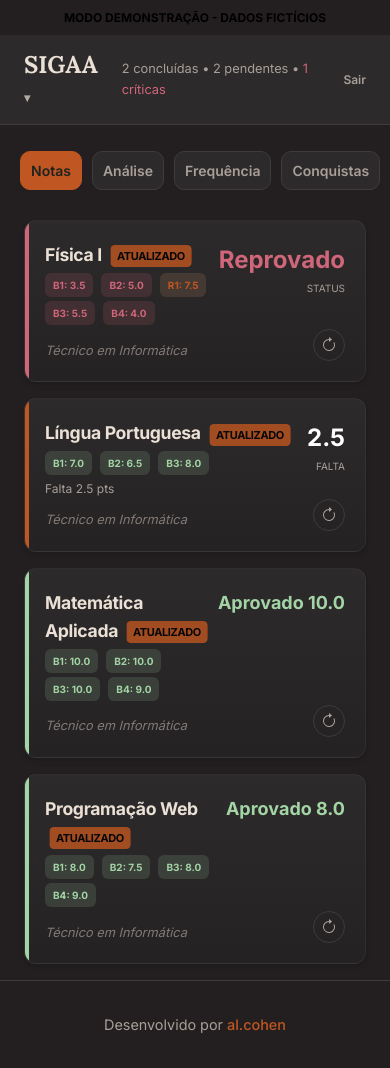
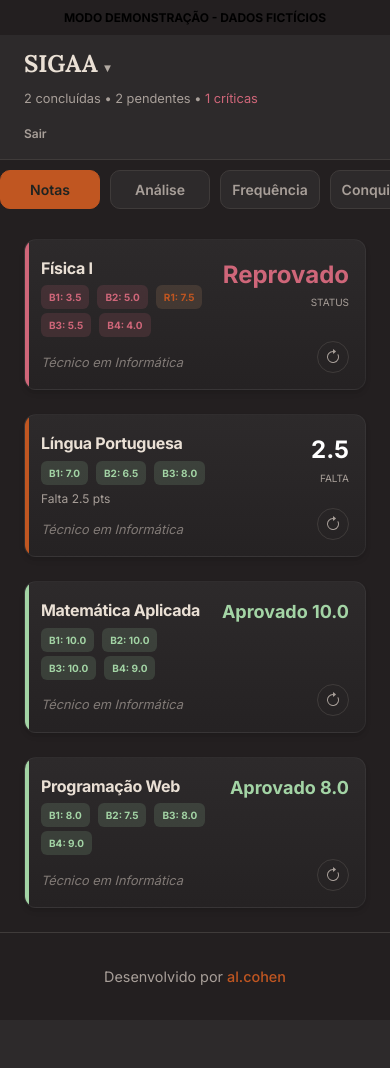
Before and after one commit to alc0hen/boletim_sigaa, a Flask app: page /demo in a window 390 px wide. After the commit the page ends 985 px from the top, so only its background shows below. Run offline with Flask 3, Linux system fonts and the light colour scheme.

Commit message:
otimização na busca de notas - atualização de layouts em conformidade com as novas logicas de busca. - Implementação de novas adaptações para dispositivos mobile

```diff
--- a/app/routes.py
+++ b/app/routes.py
@@ -522,7 +522,12 @@ def stream_grades():
                                 }
                                 output.append(json.dumps({"type": "course_data", "id": course_id, "data": result_data}) + "\n")
                             except Exception:
-                                pass
+                                empty_result = calculator.calculate([])
+                                fallback_data = {
+                                    "grades": [],
+                                    "status": empty_result.to_dict()
+                                }
+                                output.append(json.dumps({"type": "course_data", "id": course_id, "data": fallback_data}) + "\n")
 
                             # If supporter, fetch frequency
                             if is_supporter:
--- a/app/sigaa_api/session.py
+++ b/app/sigaa_api/session.py
@@ -20,7 +20,7 @@ class SigaaSession:
 
     async def _get_session(self):
         if self._session is None:
-            cookie_jar = aiohttp.CookieJar(unsafe=True)
+            cookie_jar = aiohttp.CookieJar()
             if self._initial_cookies:
                 cookie_jar.update_cookies(self._initial_cookies)
             self._session = aiohttp.ClientSession(
--- a/app/static/style.css
+++ b/app/static/style.css
@@ -354,6 +354,14 @@ footer {
     box-shadow: 0 4px 6px -1px rgba(0, 0, 0, 0.1), 0 2px 4px -1px rgba(0, 0, 0, 0.06);
     padding: 1.25rem;
 }
+.animate-entry {
+    animation: slideIn 0.4s ease-out forwards;
+    opacity: 0;
+}
+@keyframes slideIn {
+    from { opacity: 0; transform: translateY(10px); }
+    to { opacity: 1; transform: translateY(0); }
+}
 .subj-name {
     font-size: 1.1rem;
     letter-spacing: -0.02em;
@@ -630,3 +638,44 @@ footer {
     width: auto;
 }
 .modal-close:hover { color: var(--text-main); }
+
+/* --- MOBILE RESPONSIVE TWEAKS --- */
+@media (max-width: 768px) {
+    nav {
+        height: auto;
+        padding: 15px 0;
+    }
+    .nav-content {
+        flex-direction: column;
+        gap: 15px;
+        align-items: flex-start;
+    }
+    .container {
+        padding: 0 1.5rem;
+    }
+    .tabs {
+        top: 0;
+        margin-top: 0;
+        padding: 10px 0;
+        overflow-x: auto;
+        white-space: nowrap;
+        grid-template-columns: repeat(4, minmax(100px, 1fr));
+    }
+    .stat-grid {
+        grid-template-columns: 1fr;
+    }
+    .card {
+        padding: 1rem;
+        margin-bottom: 1.5rem;
+    }
+    .auth-card {
+        padding: 1.5rem;
+    }
+    h2 { font-size: 1.5rem; }
+    .score-val { font-size: 1.2rem; }
+    .subj-name { font-size: 1rem; }
+    .modal-content {
+        height: 85vh;
+        border-radius: 16px 16px 0 0;
+    }
+}
--- a/app/templates/dashboard.html
+++ b/app/templates/dashboard.html
@@ -211,7 +211,7 @@
 <body>
   <nav>
       <div class="container nav-content">
-          <div style="display:flex; align-items:center;">
+          <div style="display:flex; align-items:center; flex-wrap: wrap; gap: 10px;">
             {% if user or request.path == '/demo' %}
             <div class="account-dropdown" id="accDropdown">
                 <div onclick="toggleAccountMenu()" style="cursor:pointer; display:flex; align-items:center; gap:6px;">
@@ -247,7 +247,7 @@
             <div class="logo" style="display:block; line-height:1.2">SIGAA</div>
             {% endif %}
 
-            <div class="account-dropdown" id="semDropdown" style="display:none; margin-left: 12px;">
+            <div class="account-dropdown" id="semDropdown" style="display:none; margin-left: 0;">
                 <div onclick="toggleSemesterMenu()" style="cursor:pointer; display:flex; align-items:center; gap:6px; background: rgba(255,255,255,0.05); padding: 4px 10px; border-radius: 8px; border: 1px solid var(--border-color);">
                     <div class="logo" style="display:block; line-height:1.2; font-size: 0.9rem;">
                         <span id="currentSemesterLabel">Atual</span>
@@ -258,7 +258,7 @@
                 </div>
             </div>
 
-            <span class="app-subtitle" id="totalResume" style="font-size: 0.8rem; color: var(--text-muted); margin-left: 16px; display:block;">Conectando...</span>
+            <span class="app-subtitle" id="totalResume" style="font-size: 0.8rem; color: var(--text-muted); display:block; width: 100%;">Conectando...</span>
           </div>
           <div style="display:flex; align-items:center; gap:16px;">
               {% if not user %}
@@ -351,6 +351,7 @@
   let supportCardShown = false;
   let isSupporter = false;
   let profileData = null;
+  const seenIds = new Set();
   const CURRENT_USER = "{{ session['username']|default('guest') }}";
   const CACHE_KEY = `grades_${CURRENT_USER}`;
   function toggleAccountMenu() {
@@ -582,7 +583,7 @@
                             data[i].isNew = false;
                             renderList();
                         }
-                    }, 15000);
+                    }, 2000);
                 }
             }
         }
@@ -866,6 +867,10 @@
     sorted.forEach(item => {
       const div = document.createElement('div');
       div.className = 'card';
+      if (!seenIds.has(item.id)) {
+          div.classList.add('animate-entry');
+          seenIds.add(item.id);
+      }
       if (item.isRefreshing) div.classList.add('refreshing');
       if (item.isLoading) {
           div.className += ' skeleton';
```
